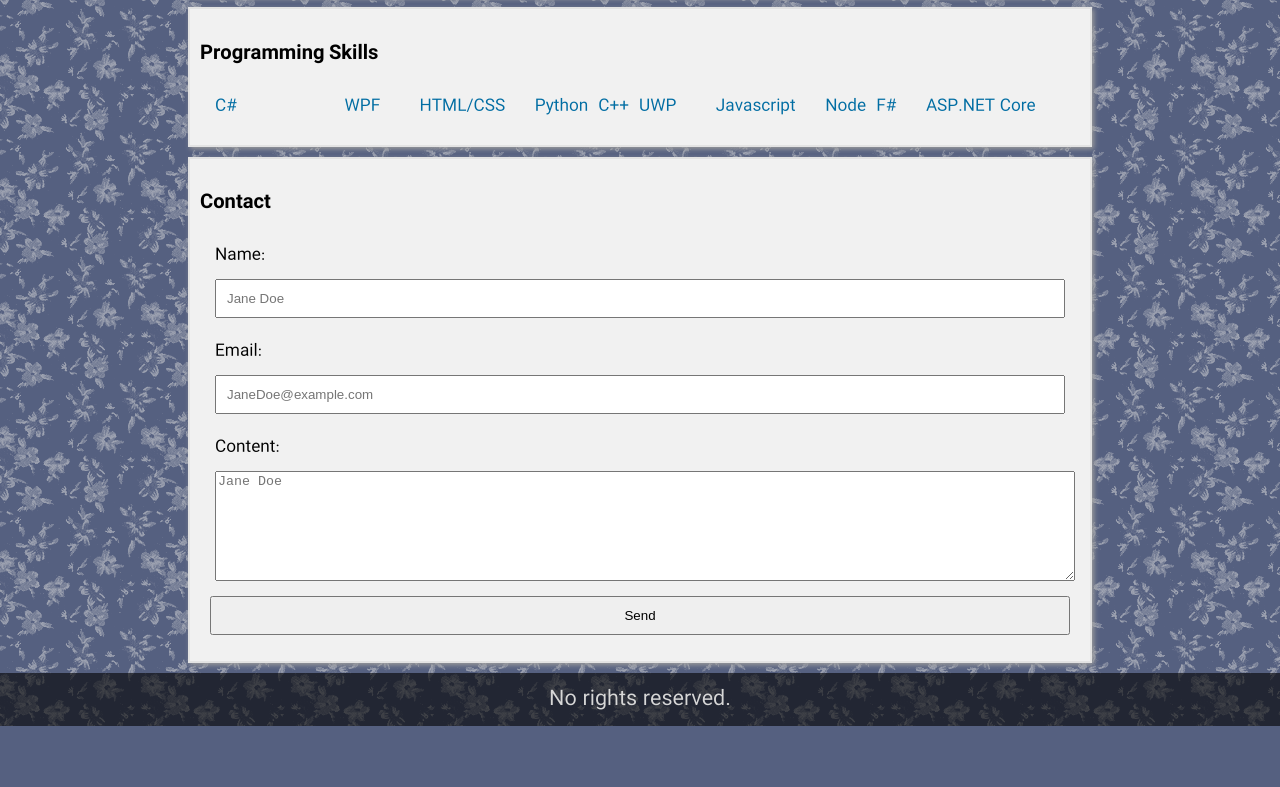
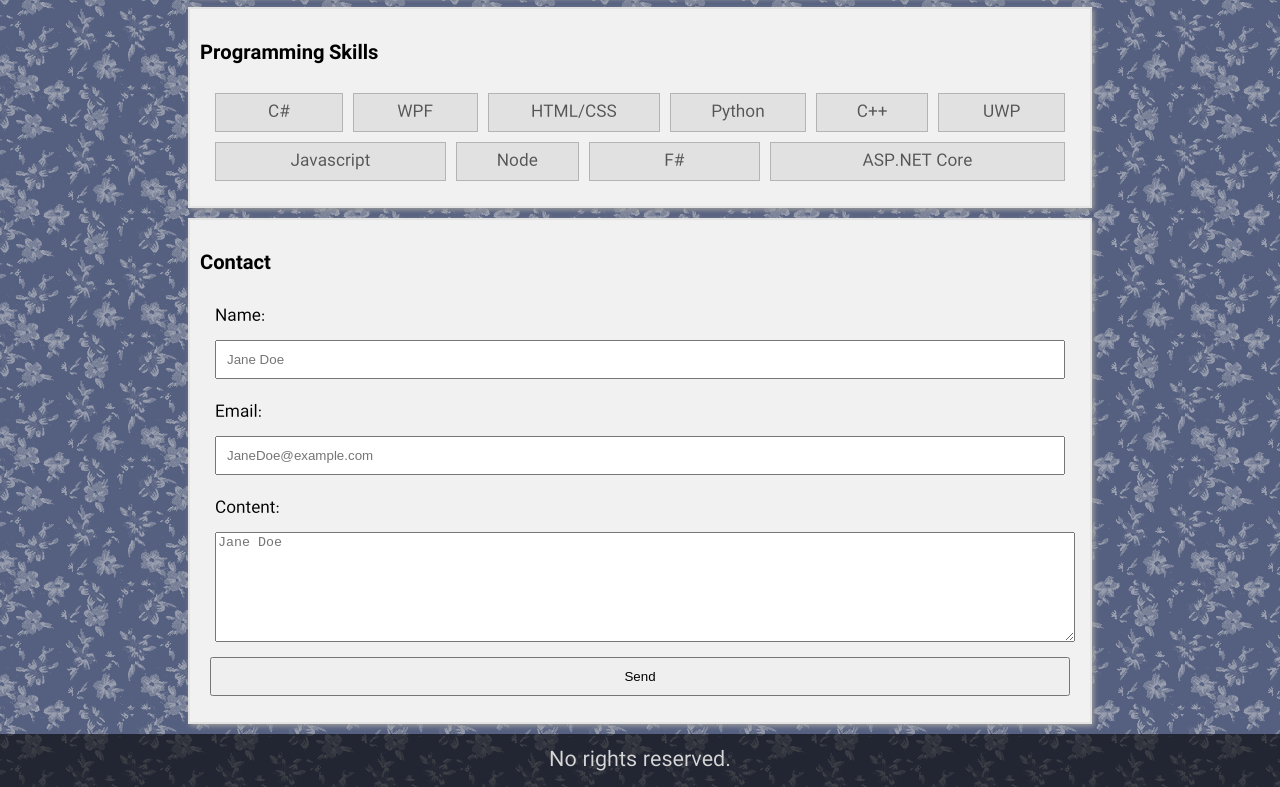
Before and after one commit to avestura/Oxlip, a plain HTML site: page resume.html in a window 1280 px wide. Shown: the part 972-1759 px from the top of the page. Before the commit the page ends 1698 px from the top, so only its background shows below. Drawn offline with Linux system fonts and the light colour scheme; files whose address does not match are found by name.

Commit message:
Add Oxlip theme for resume

```diff
--- a/Oxlip/oxlip-0.0.1.0.css
+++ b/Oxlip/oxlip-0.0.1.0.css
@@ -79,15 +79,28 @@ a:hover {
     color: #053045;
 }
 
-@media all and (max-width: 900px){
+a.oxlip-button {
+    padding: 5px 40px;
+    background: #e1e1e1;
+    border: 1px solid #b4b4b4;
+    text-align: center;
+    color: #555;
+    transition-duration: 200ms;
+}
+a.oxlip-button:hover {
+    color: green;
+    background: #76ec97;
+    border: 1px solid #25cb25;
+}
+
+@media screen and (max-width: 900px){
     .oxlip-document {
         width: 100%;
         margin: 0 0 10px 0;
     }
-
 }
 
-@media all and (max-width: 600px){
+@media screen and (max-width: 600px){
     .oxlip-navbar{
         flex-direction: column;
 
```
